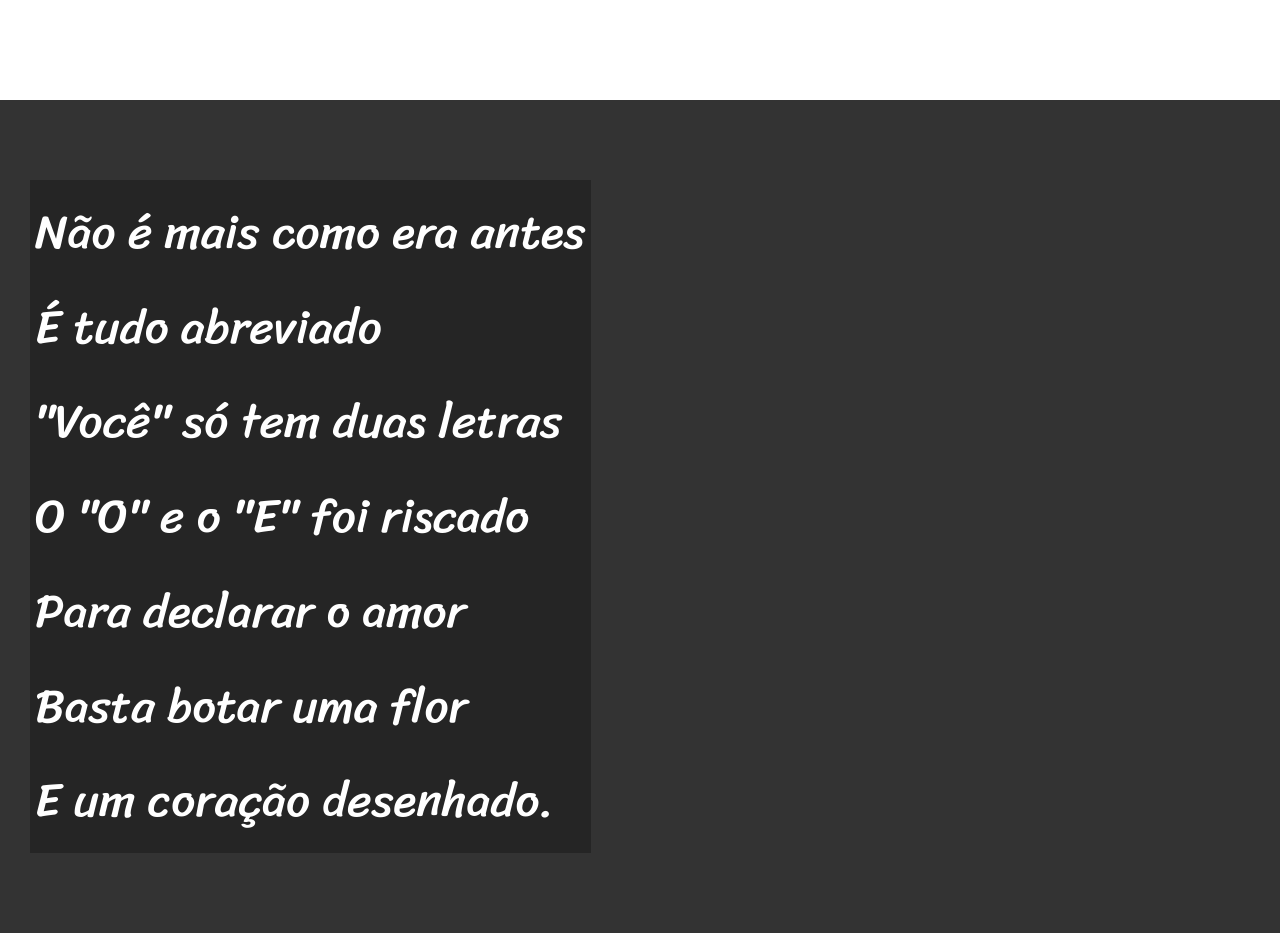
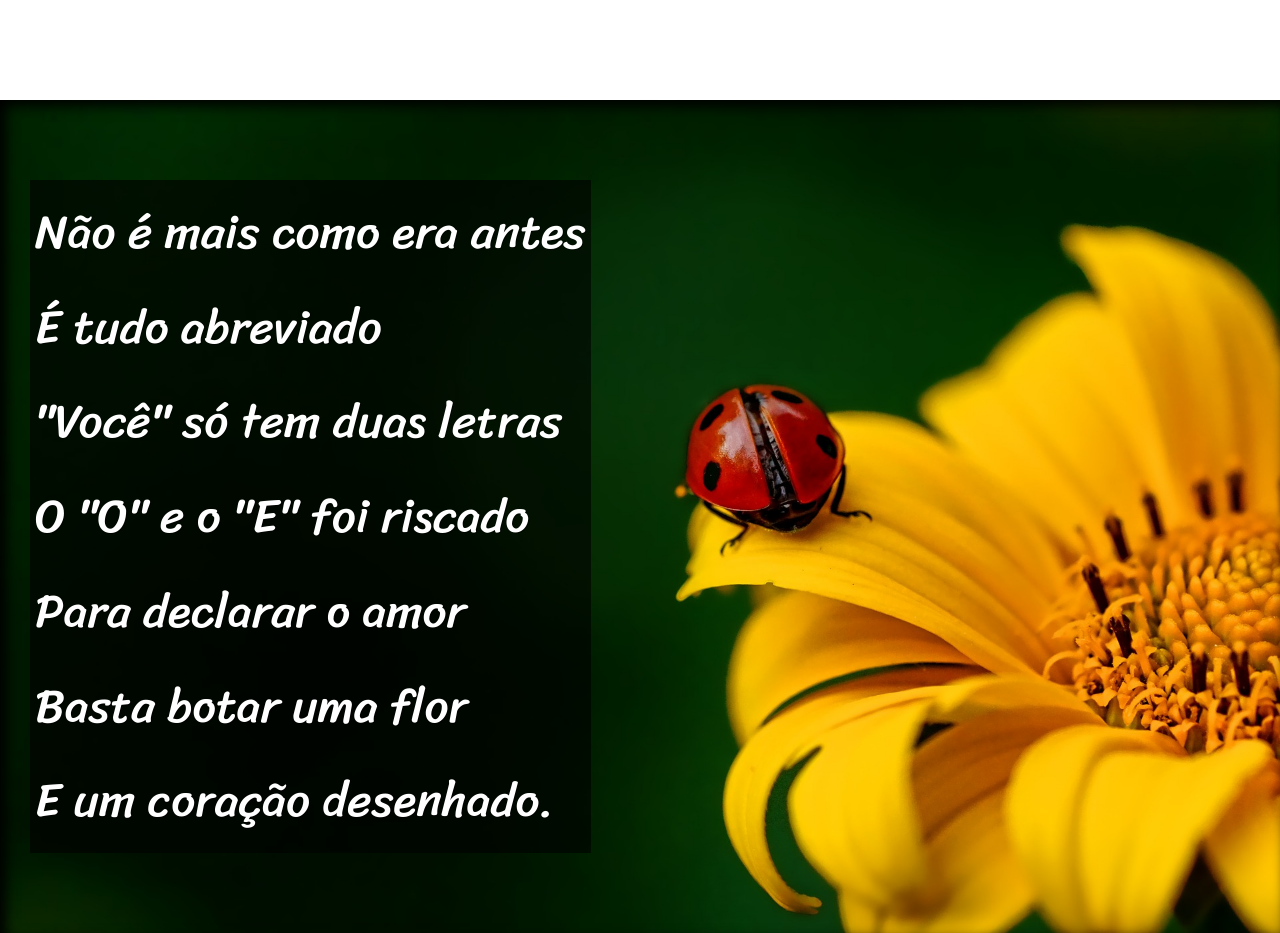
Before and after one commit to RamomSouza07/projeto-cordel, a plain HTML site: page index.html in a window 1280 px wide. Shown: the part 983-1916 px from the top of the page. Drawn offline with Linux system fonts and the light colour scheme.

Commit message:
Atualização do site

```diff
--- a/index.html
+++ b/index.html
@@ -25,7 +25,7 @@
             </p>
         </section>
 
-        <section class="imagem">
+        <section class="imagem" id="img01">
             <p>
                 Não é mais como era antes <br>
                 É tudo abreviado <br>
@@ -59,7 +59,7 @@
             </p>
         </section>
 
-        <section class="imagem">
+        <section class="imagem" id="img02">
             <p>
                 Tenho saudade das cartas <br>
                 Escritas com a própria mão <br>
@@ -81,7 +81,7 @@
                 O mundo ficou cativo <br>
                 Da tecnologia do agora.
             </p>
-
+            <br>
             <p>
                 Felizmente, pra orar <br>
                 Não precisa de internet <br>
--- a/style/style.css
+++ b/style/style.css
@@ -65,12 +65,25 @@ section.normal{
 section.imagem{
     background-color: rgb(51, 51, 51);
     color: white;
+    box-shadow: inset 6px 6px 13px 0px black;
+    background-size: cover;
+    background-attachment: fixed;
 }
 
 section.imagem > p{
     display: inline-block;
     padding: 5px;
-    background-color: rgba(0, 0, 0, 0.274);
+    background-color: rgba(0, 0, 0, 0.603);
+    text-shadow: 1px 1px 0px rgba(0, 0, 0, 0.438);
+}
+
+section#img01{
+    background-image: url('../imagens/background001.jpg');
+    background-position: right center;
+}
+
+section#img02{
+    background-image: url('../imagens/background002.jpg');
 }
 
 footer{
```
